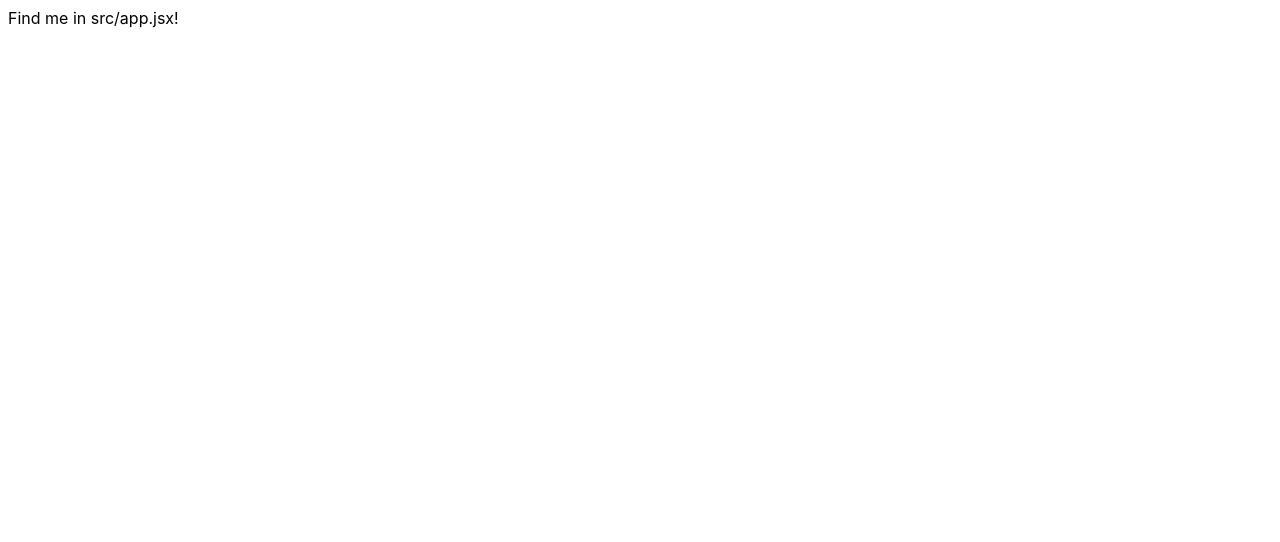
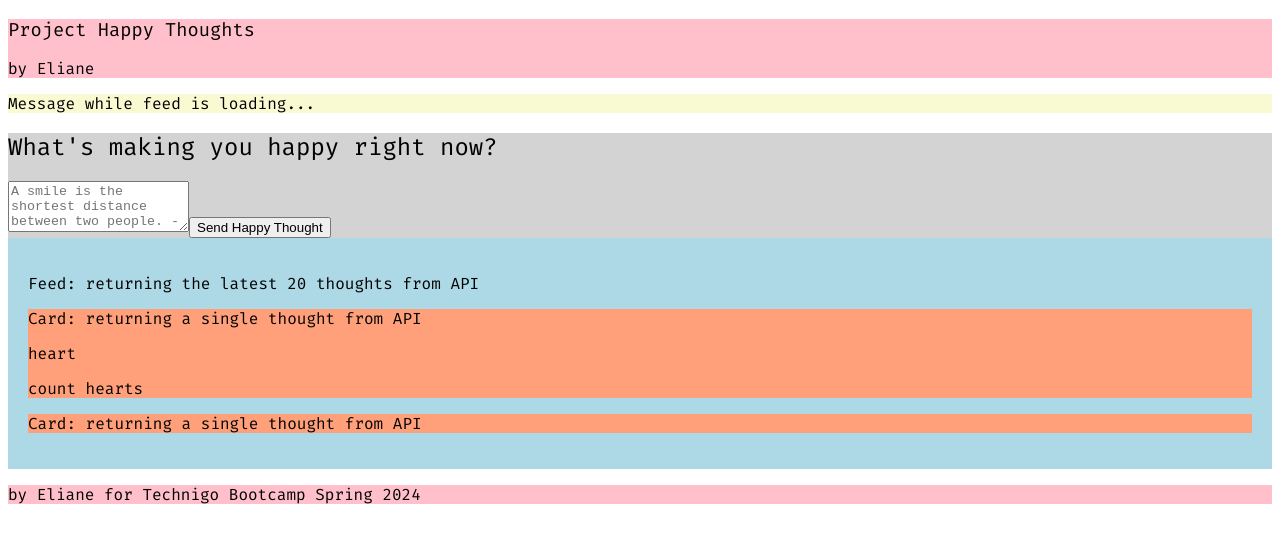
Before and after one commit to Technigo/project-happy-thoughts-vite, a React (Vite) app: page / in a window 1280 px wide. Shown: the top 542 px of the page. Built offline with nearby package versions, Linux system fonts and the light colour scheme.

Commit message:
set up components and basic structure of the app

```diff
--- a/src/App.jsx
+++ b/src/App.jsx
@@ -1,3 +1,17 @@
+import { Header } from "./components/Header";
+import { Loading } from "./components/Loading";
+import { Post } from "./components/Post";
+import { Feed } from "./components/Feed";
+import { Footer } from "./components/Footer";
+
 export const App = () => {
-  return <div>Find me in src/app.jsx!</div>;
+  return (
+    <section>
+      <Header />
+      <Loading />
+      <Post />
+      <Feed />
+      <Footer />
+    </section>
+  );
 };
--- /dev/null
+++ b/src/components/Feed.jsx
@@ -0,0 +1,14 @@
+export const Feed = () => {
+  return (
+    <section className="feedContainer">
+      <p>Feed: returning the latest 20 thoughts from API</p>
+      <div className="cardContainer">
+        <p>Card: returning a single thought from API</p>
+        <p>heart</p> <p>count hearts</p>
+      </div>
+      <div className="cardContainer">
+        <p>Card: returning a single thought from API</p>
+      </div>
+    </section>
+  );
+};
--- /dev/null
+++ b/src/components/Footer.jsx
@@ -0,0 +1,7 @@
+export const Footer = () => {
+  return (
+    <section className="footerContainer">
+      <p>by Eliane for Technigo Bootcamp Spring 2024</p>
+    </section>
+  );
+};
--- /dev/null
+++ b/src/components/Header.jsx
@@ -0,0 +1,8 @@
+export const Header = () => {
+  return (
+    <section className="headerContainer">
+      <h1>Project Happy Thoughts</h1>
+      <p>by Eliane</p>
+    </section>
+  );
+};
--- /dev/null
+++ b/src/components/Loading.jsx
@@ -0,0 +1,7 @@
+export const Loading = () => {
+  return (
+    <section className="loadingContainer">
+      <p>Message while feed is loading...</p>
+    </section>
+  );
+};
--- /dev/null
+++ b/src/components/Post.jsx
@@ -0,0 +1,22 @@
+export const Post = () => {
+  return (
+    <section className="postContainer">
+      <form>
+        <label>
+          <h2>What&#39;s making you happy right now?</h2>
+          <textarea
+            type="text"
+            id="post"
+            rows="3"
+            maxLength="140"
+            // value={}
+            // onChange={(e) => set????(e.target.value)}
+            placeholder="A smile is the shortest distance between two people. - Victor Borge"
+            required
+          ></textarea>
+        </label>
+        <button>Send Happy Thought</button>
+      </form>
+    </section>
+  );
+};
--- a/src/index.css
+++ b/src/index.css
@@ -1,3 +1,5 @@
+@import url("https://fonts.googleapis.com/css2?family=Fira+Mono:wght@400;500;700&display=swap");
+
 :root {
   margin: 0;
   font-family: -apple-system, BlinkMacSystemFont, "Segoe UI", "Roboto", "Oxygen",
@@ -11,3 +13,42 @@ code {
   font-family: source-code-pro, Menlo, Monaco, Consolas, "Courier New",
     monospace;
 }
+/* general styling */
+
+p,
+h1,
+h2 {
+  font-family: "Fira Mono", monospace;
+  font-weight: 400;
+}
+
+/* Styling App */
+
+/* Styling Header */
+.headerContainer {
+  background: pink;
+}
+
+/* Styling Loading */
+.loadingContainer {
+  background: lightgoldenrodyellow;
+}
+
+/* Styling Post */
+.postContainer {
+  background: lightgray;
+}
+
+/* Styling Feed */
+.feedContainer {
+  background: lightblue;
+  padding: 20px;
+}
+.cardContainer {
+  background: lightsalmon;
+}
+
+/* Styling Footer */
+.footerContainer {
+  background: pink;
+}
```
